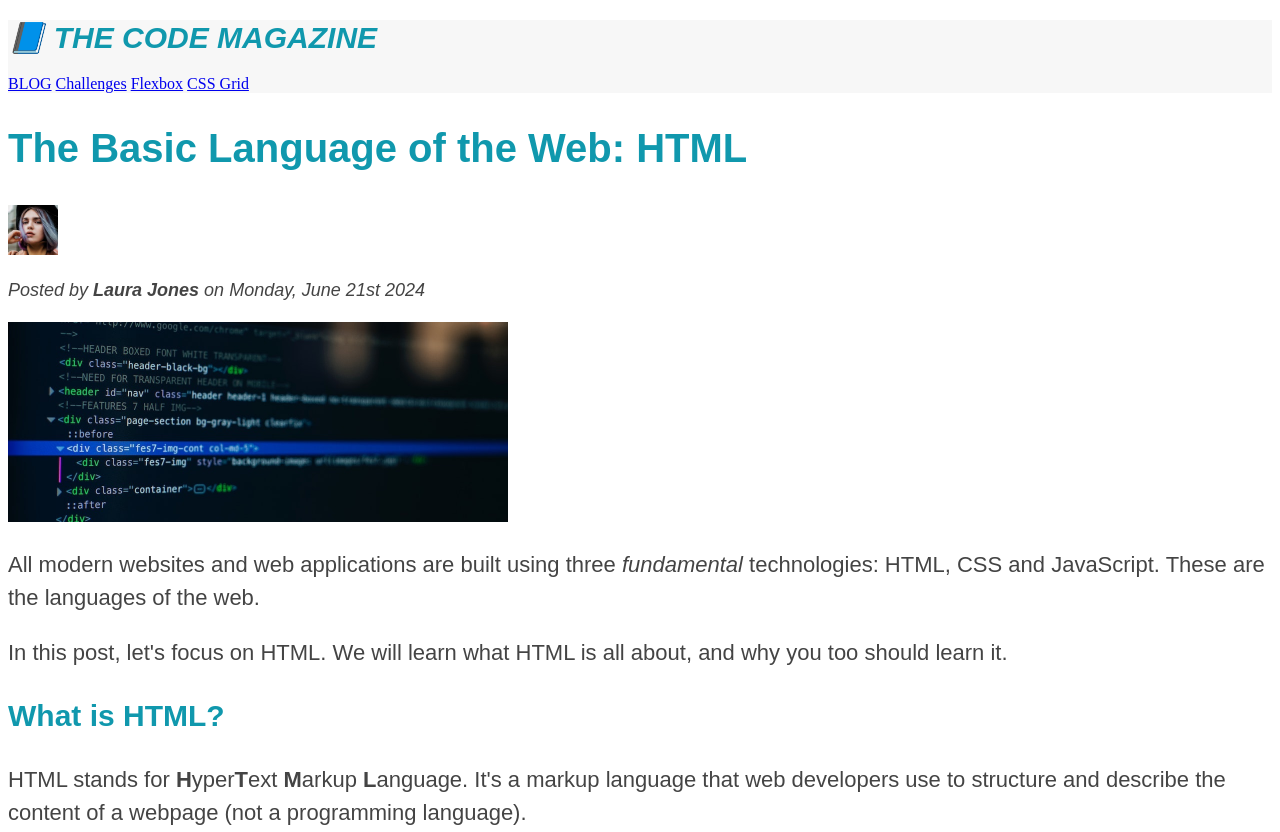
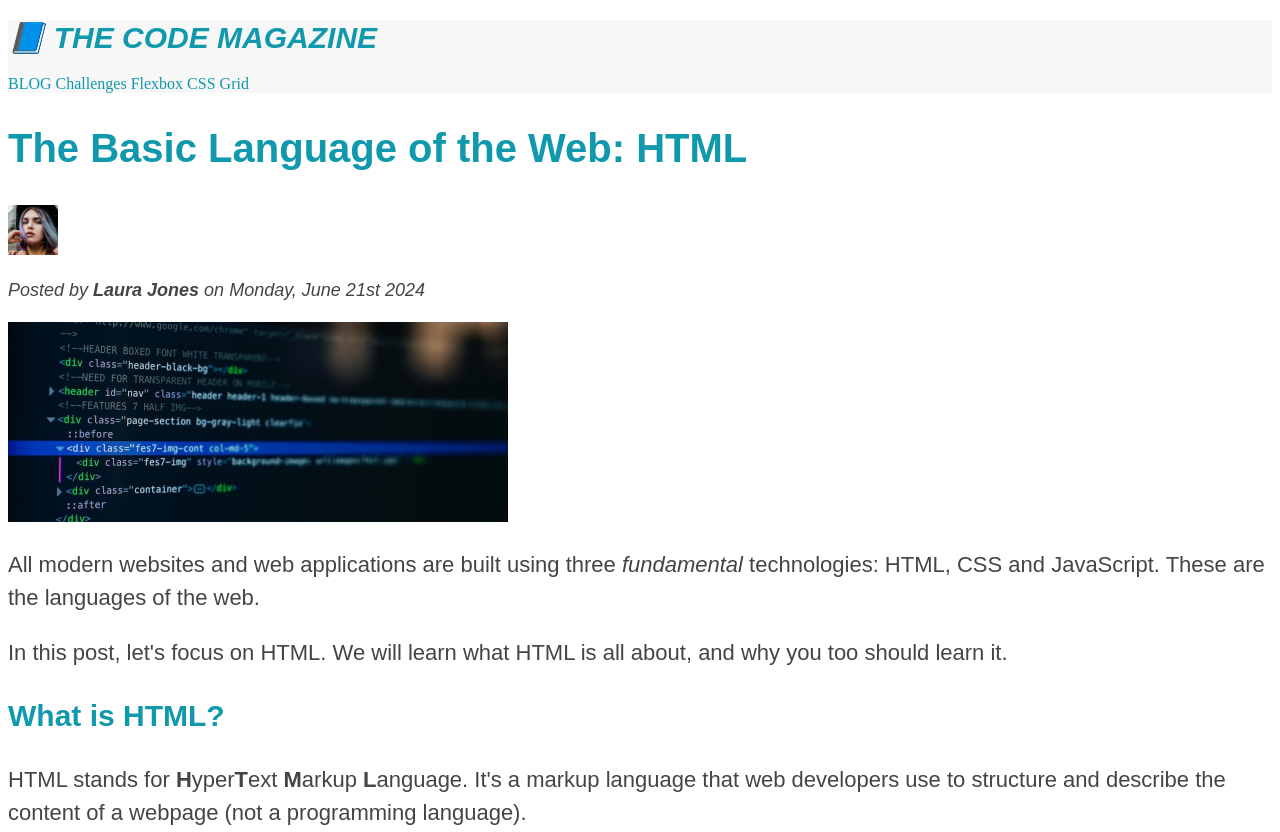
Before and after one commit to SEMahmud/02-HTML-Fundamentals, a plain HTML site: page index.html in a window 1280 px wide. Shown: the top 832 px of the page. Drawn offline with Linux system fonts and the light colour scheme.

Commit message:
Styling hyperlinks with pseudo class here

```diff
--- a/style.css
+++ b/style.css
@@ -91,3 +91,13 @@ li:last-child {
 /*li:nth-child(2) {
   color: red;
 }*/
+
+/* Styling Hyperlinks. pseudo class is used here as well.*/
+a:link {
+  color: #1098ad;
+  text-decoration: none;
+}
+/* We have to give visited links a color as well. Usually the color is kept the same as given link color */
+a:visited {
+  color: #1098ad;
+}
```
